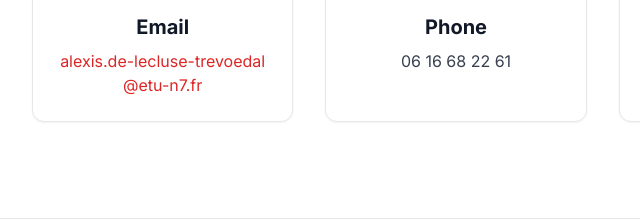
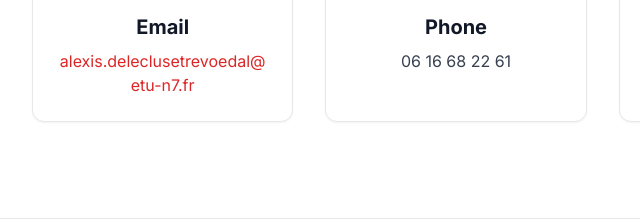
Before and after one commit to A2Lec/portfolio-n7, a plain HTML site: page index.html in a window 1280 px wide. Shown: the part 6359-6580 px from the top of the page, 184-824 px from the left. Drawn offline with nearby package versions, Linux system fonts and the light colour scheme.

Commit message:
upadte mail

```diff
--- a/index.html
+++ b/index.html
@@ -468,7 +468,7 @@
                             <i data-lucide="mail" class="w-8 h-8"></i>
                         </div>
                         <h3 class="text-xl font-semibold text-gray-900 mb-2">Email</h3>
-                        <a href="mailto:alexis.de-lecluse-trevoedal@etu-n7.fr" class="text-red-600 hover:text-red-800 break-all">alexis.de-lecluse-trevoedal@etu-n7.fr</a>
+                        <a href="mailto:alexis.de-lecluse-trevoedal@etu-n7.fr" class="text-red-600 hover:text-red-800 break-all">alexis.deleclusetrevoedal@etu-n7.fr</a>
                     </div>
 
                     <!-- Phone -->
```
